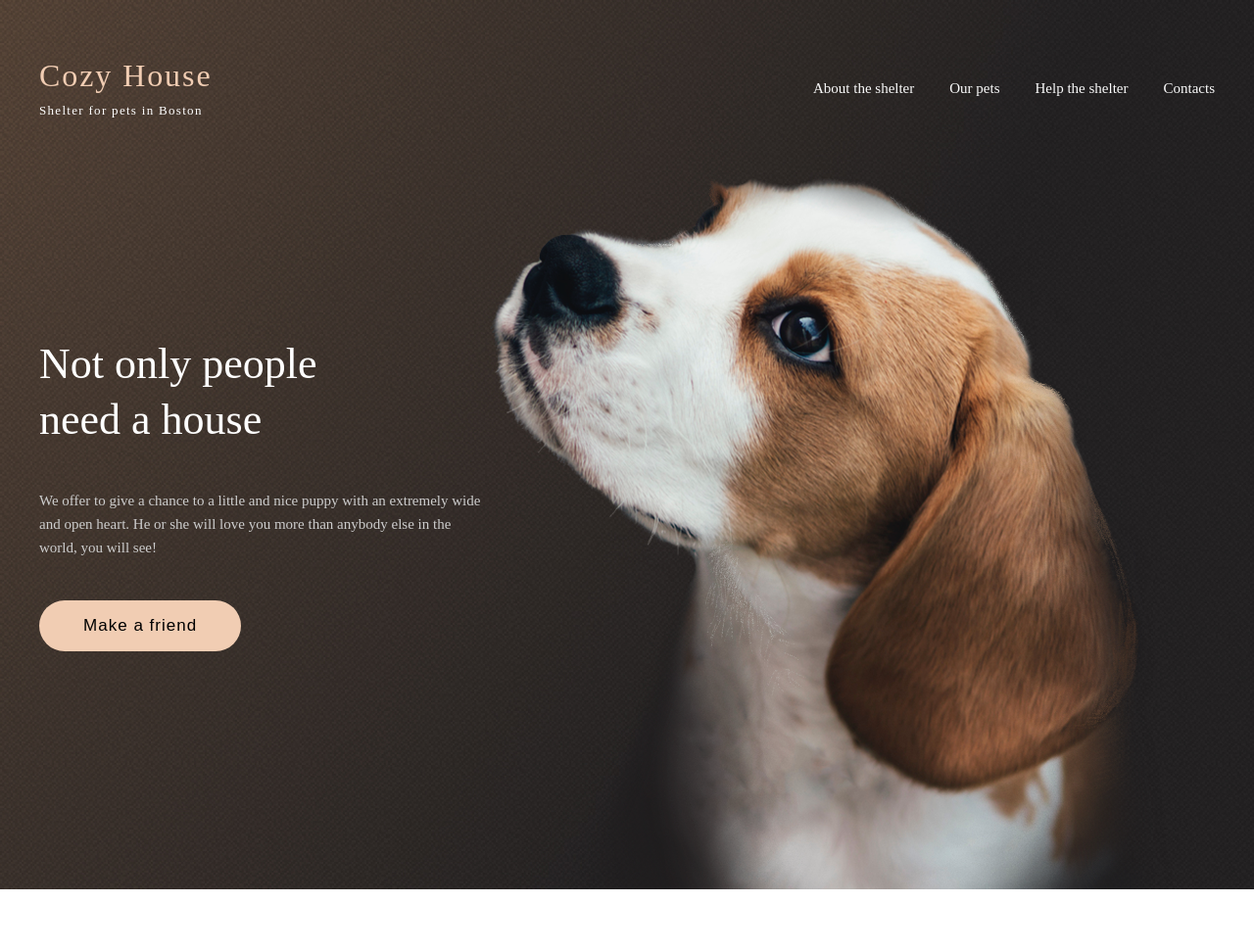
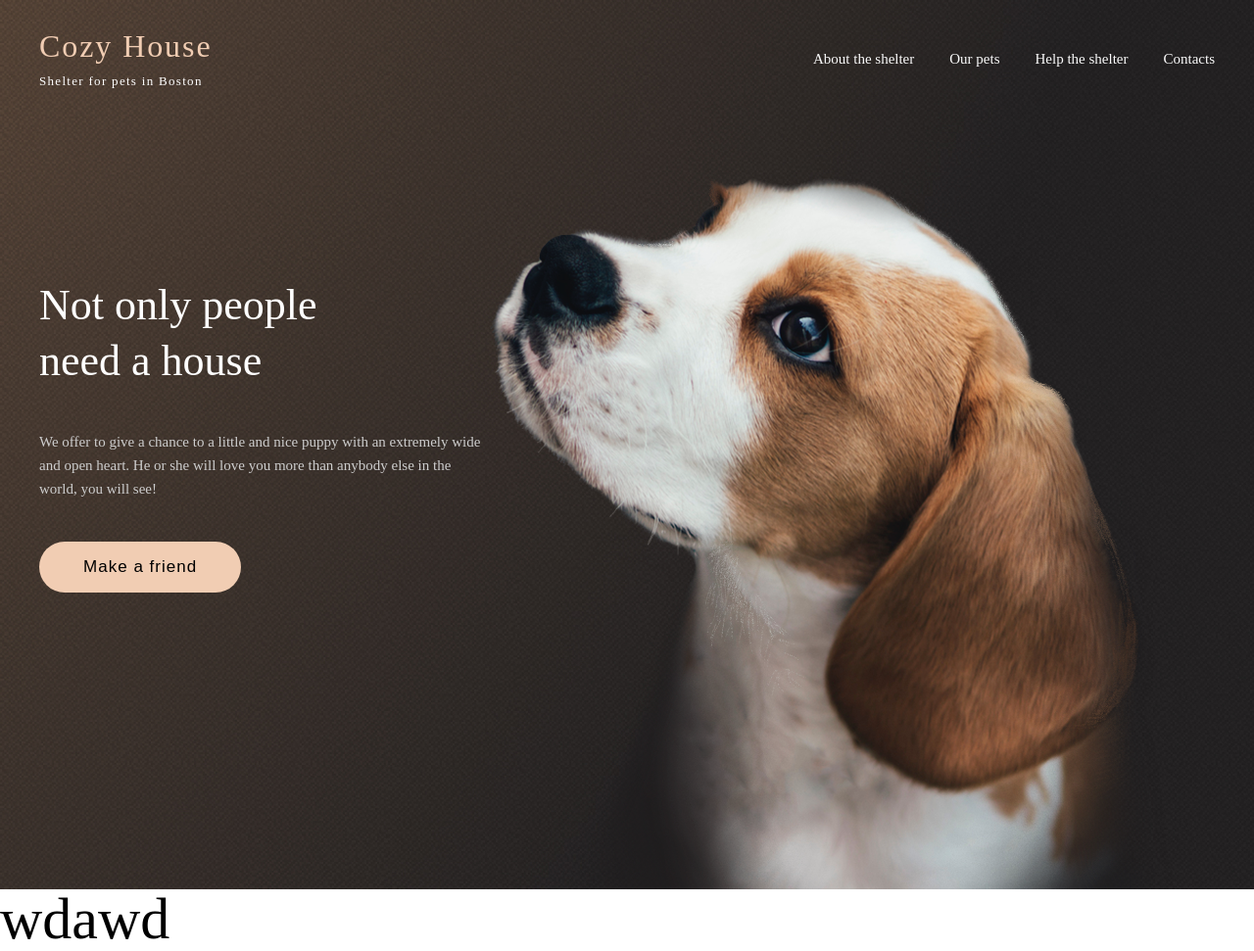
Before and after one commit to Demetrusa/shelter, a plain HTML site: page pages/main/index.html in a window 1280 px wide. Shown: the whole page at 98% size. Before the commit the page ends 911 px from the top, so only its background shows below. Drawn offline with Linux system fonts and the light colour scheme.

Commit message:
fix: entry header & text-content position

```diff
--- a/pages/main/index.html
+++ b/pages/main/index.html
@@ -30,6 +30,7 @@
             </nav>
           </div>
         </header>
+        <!-- not only content -->
         <div class="not-only-container">
           <div class="not-only-left-wrap">
             <div class="not-only-text-content">
@@ -52,6 +53,9 @@
         </div>
       </div>
       <!-- main -->
+      <main>
+        <h2>wdawd</h2>
+      </main>
     </div>
   </body>
 </html>
--- a/pages/main/style.css
+++ b/pages/main/style.css
@@ -1,7 +1,7 @@
 .main-container{
     max-width: 1280px;
     margin: 0 auto;
-    position: relative;
+
 }
 .bg-wrap{
     background-image: url("../../assets/images/start-screen-gradient-background.jpg");
@@ -10,18 +10,17 @@
     background-size: cover;
     background-position: 0 0;
     height: 908px;
-    position: absolute;
+    position: relative;
 }
 header{
     max-width:1200px;
     height: 60px;
     margin: 0 auto;
-    margin-top: 60px;
+    padding-top: 60px;
     display: flex;
     justify-content: space-between;
     flex-wrap:nowrap;
 }
-
 h1{
     font-weight: 400;
     font-size: 32px;
@@ -59,7 +58,6 @@ h1{
     font-weight: 400;
     color: #FAFAFA;
     border: 3px;
-
     margin-left: 36px;
 }
 .navbar a:hover{
@@ -133,5 +131,13 @@ color: red;
 #start-screen-puppy{
     max-width: 728px;
     width: 100%;
-    margin-top: 60px;
+    margin-top: 120px;
 }
+
+/* main */
+
+main h2{
+    z-index:2000;
+    position: absolute;
+    color: black;
+}
```
